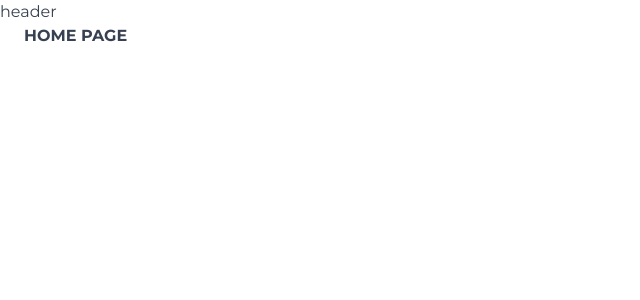
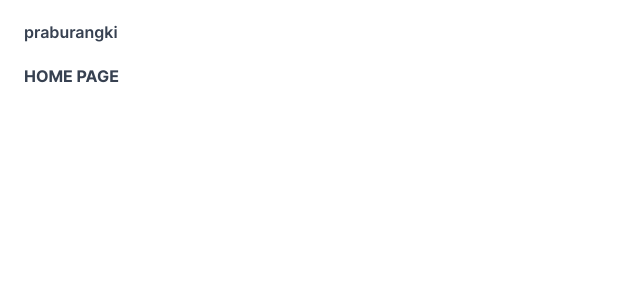
Before and after one commit to praburangki/praburangki.dev, a Nuxt app: page / in a window 1280 px wide. Shown: the top 300 px of the page, without its empty margins (0-640 px from the left). Built offline with nearby package versions, Linux system fonts and the light colour scheme.

Commit message:
chore: add header link

```diff
--- a/components/app/app-header.vue
+++ b/components/app/app-header.vue
@@ -3,7 +3,24 @@
 </script>
 
 <template>
-  <header class="sticky top-0 z-30 lg:relative transition-all duration-[0.4s] ease">
-    header
+  <header class="z-20 relative top-0 left-0 w-full pointer-events-none transition-background-color-500">
+    <div class="relative border-b-1 border-transparent pl-6 pr-2 h-$nav-height transition-background-color,border-color-500 pointer-events-none">
+      <div class="container flex justify-between pointer-events-none h-$nav-height">
+        <div class="shrink-0 h-[calc(var(--nav-height)-1px)] transition-background-color-500">
+          <NuxtLink
+            to="/"
+            class="flex items-center w-full h-$nav-height font-semibold transition-opacity-250 hover:opacity-60"
+          >
+            praburangki
+          </NuxtLink>
+        </div>
+      </div>
+    </div>
   </header>
 </template>
+
+<style lang="postcss" scoped>
+  .container :deep(*) {
+    pointer-events: auto;
+  }
+</style>
--- a/nuxt.config.ts
+++ b/nuxt.config.ts
@@ -1,5 +1,9 @@
 export default defineNuxtConfig({
   ssr: false,
+
+  devServer: {
+    port: 3001,
+  },
 
   css: [
     '@unocss/reset/tailwind.css',
--- a/unocss.config.ts
+++ b/unocss.config.ts
@@ -1,7 +1,6 @@
 import {
   defineConfig,
   presetUno,
-  presetWebFonts,
   transformerDirectives,
   transformerVariantGroup,
 } from 'unocss';
@@ -9,21 +8,16 @@ import {
 export default defineConfig({
   presets: [
     presetUno(),
-    presetWebFonts({
-      provider: 'google',
-      fonts: {
-        sans: [
-          {
-            name: 'Montserrat',
-            weights: ['100..900'],
-          },
-        ],
-      },
-    }),
   ],
 
   transformers: [
     transformerVariantGroup(),
     transformerDirectives(),
   ],
+
+  theme: {
+    fontFamily: {
+      sans: 'Inter var, sans-serif',
+    },
+  },
 });
```
